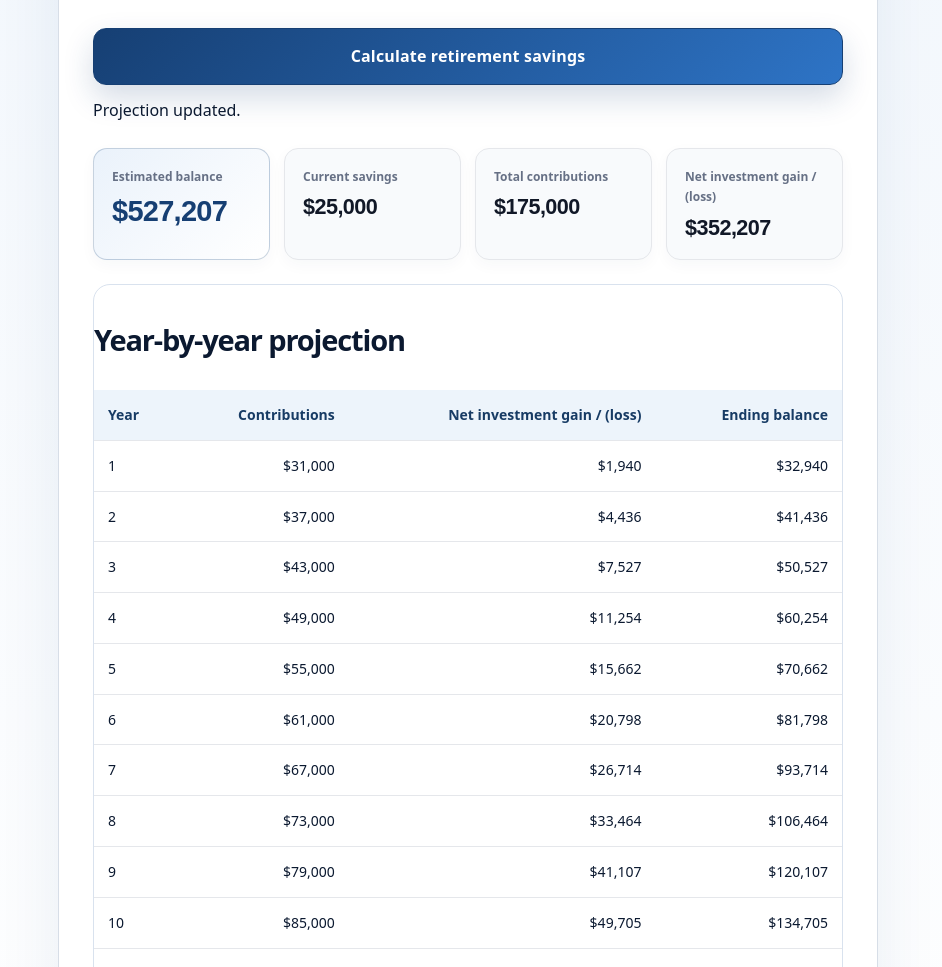
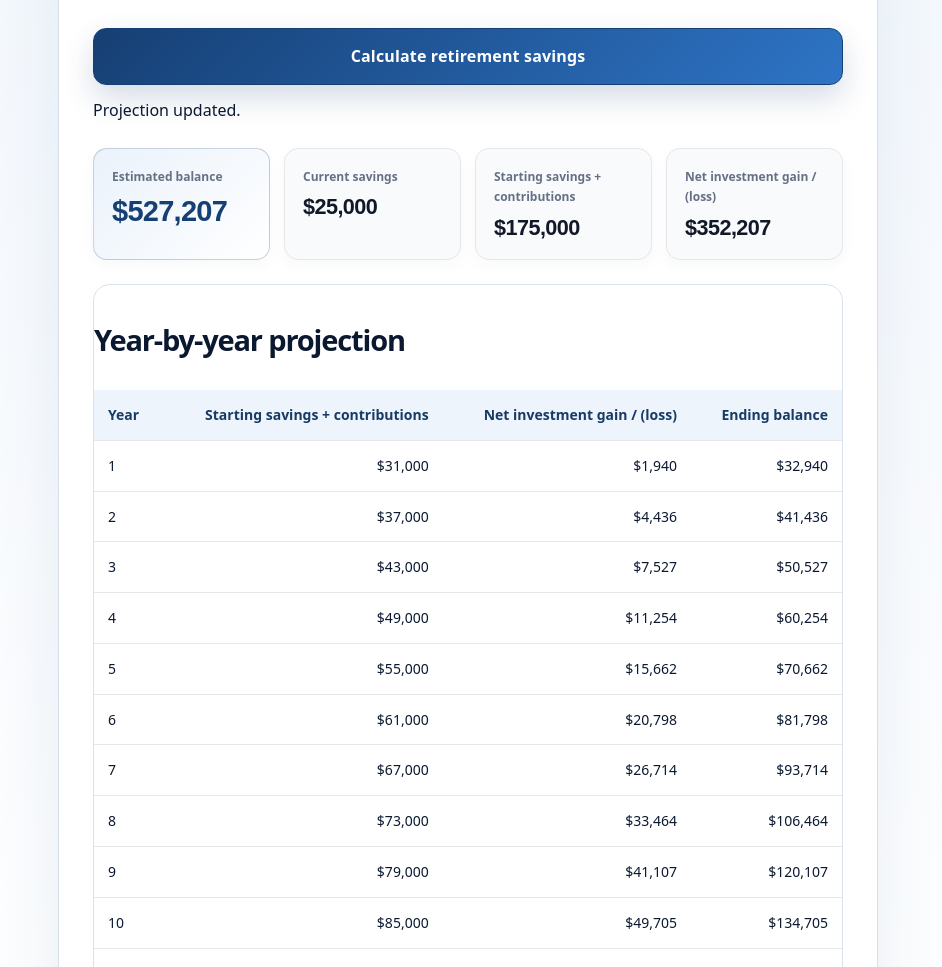
Before and after one commit to nur0012786-bit/finance-tools, a plain HTML site: page retirement-calculator/index.html in a window 1280 px wide. Shown: the part 1030-1997 px from the top of the page, without its empty margins (172-1114 px from the left). Drawn offline with Linux system fonts and the light colour scheme.

Commit message:
Clarify retirement invested amount includes starting savings

```diff
--- a/retirement-calculator/index.html
+++ b/retirement-calculator/index.html
@@ -101,14 +101,14 @@
       <div class="results" aria-live="polite">
         <div class="result"><small>Estimated balance</small><strong id="future">$0</strong></div>
         <div class="result"><small>Current savings</small><strong id="starting">$0</strong></div>
-        <div class="result"><small>Total contributions</small><strong id="contributions">$0</strong></div>
+        <div class="result"><small>Starting savings + contributions</small><strong id="contributions">$0</strong></div>
         <div class="result"><small>Net investment gain / (loss)</small><strong id="growth">$0</strong></div>
       </div>
 
       <div class="table-wrap">
         <h2>Year-by-year projection</h2>
         <table class="retirement-table">
-          <thead><tr><th>Year</th><th>Contributions</th><th>Net investment gain / (loss)</th><th>Ending balance</th></tr></thead>
+          <thead><tr><th>Year</th><th>Starting savings + contributions</th><th>Net investment gain / (loss)</th><th>Ending balance</th></tr></thead>
           <tbody id="growthBody"></tbody>
         </table>
       </div>
```
